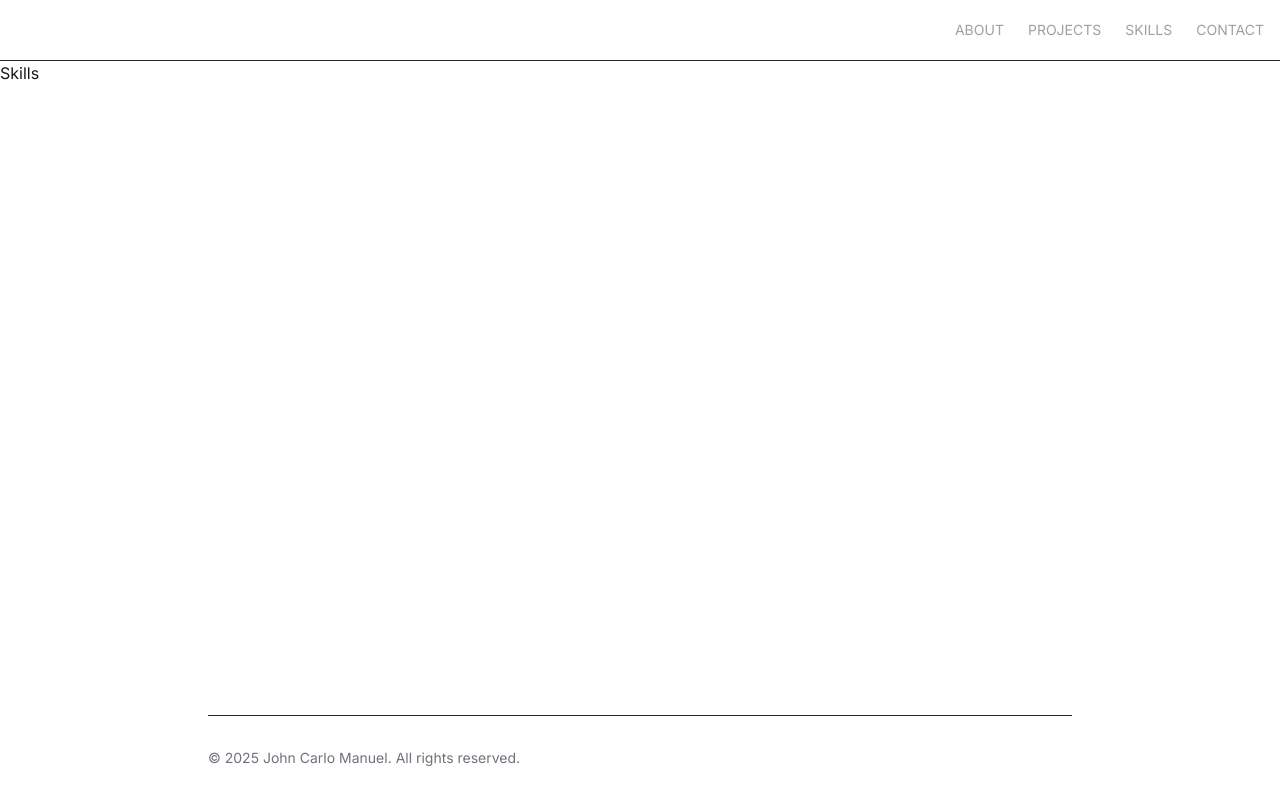
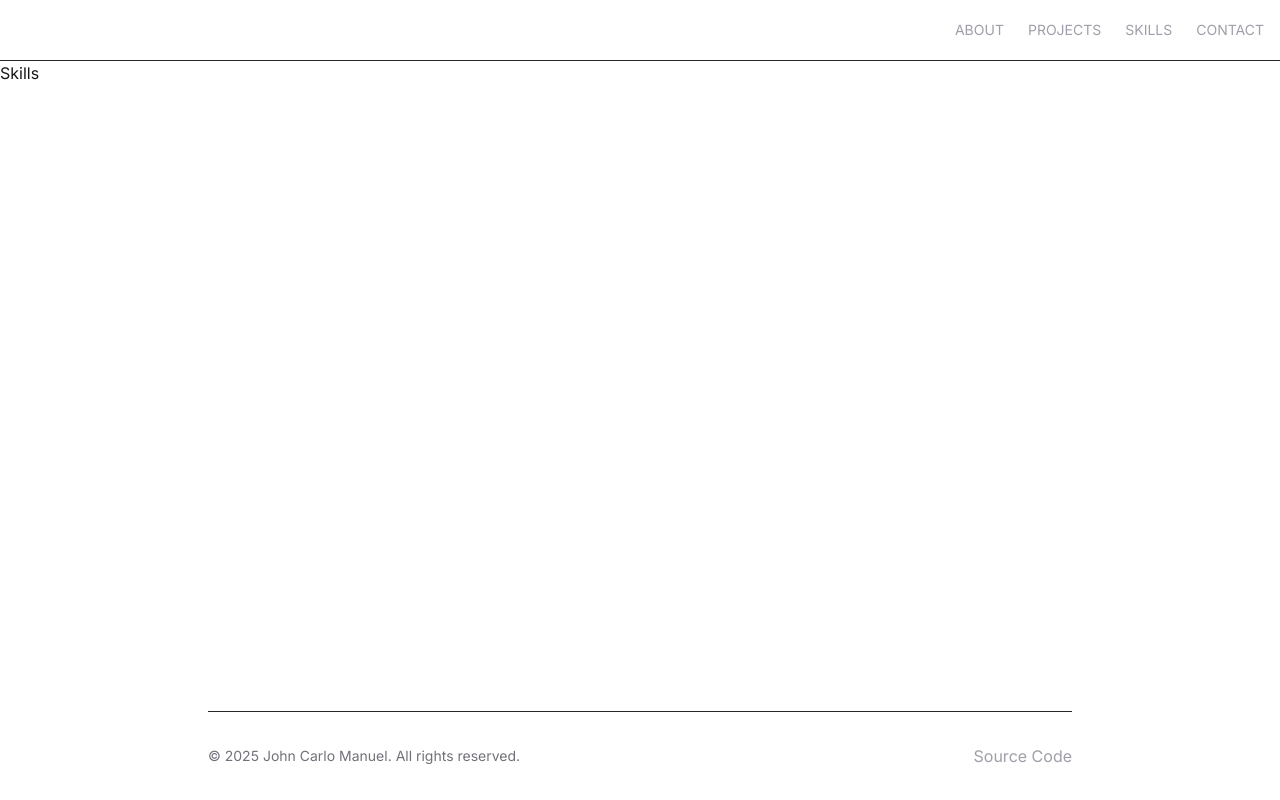
Before and after one commit to johncmanuel/cpsc349, a Next.js app in the folder portfolio/: page /skills in a window 1280 px wide. Built offline with nearby package versions, Linux system fonts and the light colour scheme.

Commit message:
added src code link in footer

```diff
--- a/portfolio/src/app/components/Footer.tsx
+++ b/portfolio/src/app/components/Footer.tsx
@@ -1,4 +1,4 @@
-// import Link from "next/link";
+import Link from "next/link";
 
 export const Footer: React.FC = () => {
   return (
@@ -7,7 +7,13 @@ export const Footer: React.FC = () => {
         <div className="font-mono text-sm text-zinc-500">
           © {new Date().getFullYear()} John Carlo Manuel. All rights reserved.
         </div>
-        {/* todo: put socials here <div className="flex space-x-4"></div> */}
+        <div className="flex space-x-4">
+          <Link
+            href="https://github.com/johncmanuel/cpsc349"
+            className="text-zinc-400 transition-colors duration-200 hover:text-white">
+            Source Code
+          </Link>
+        </div>
       </div>
     </footer>
   );
```
